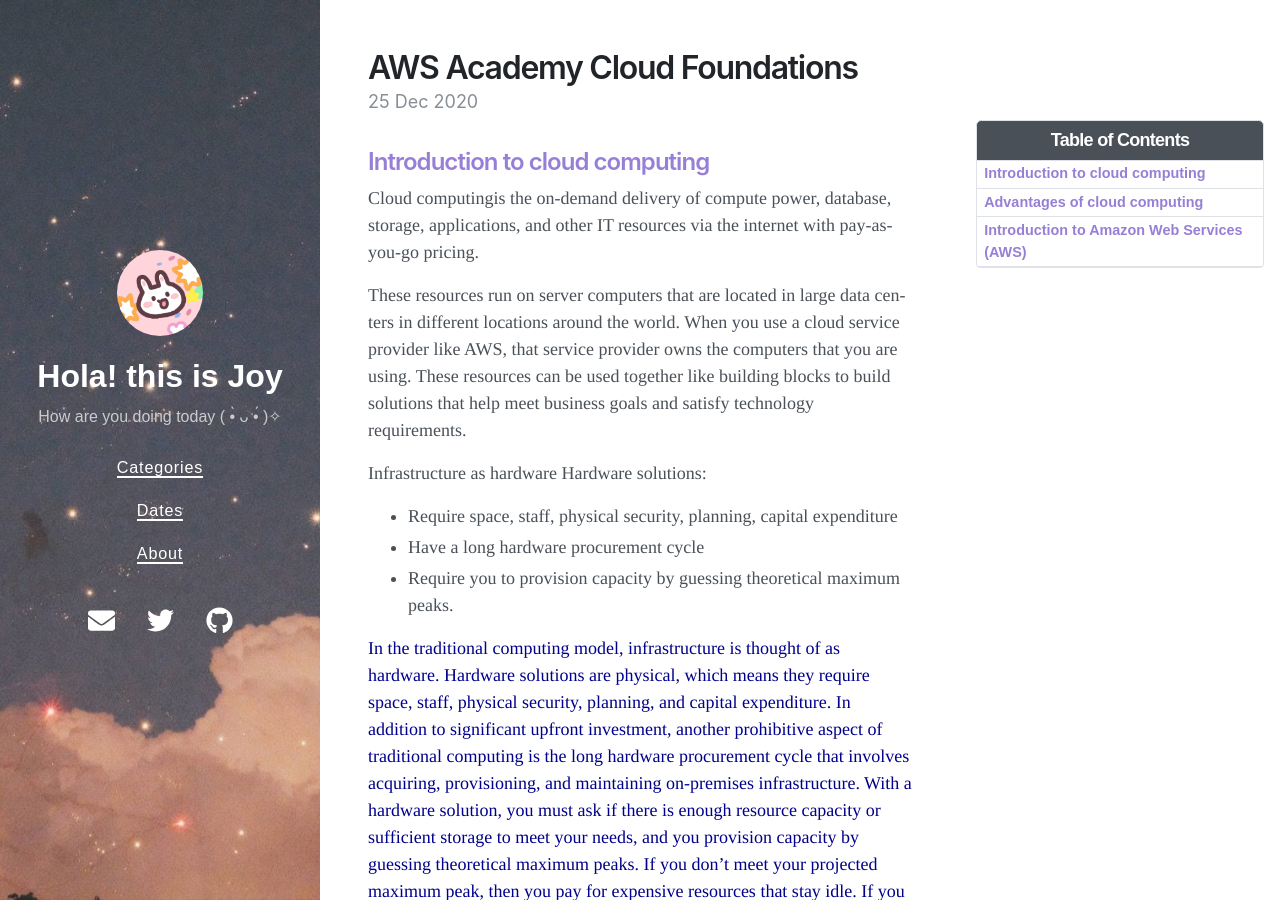
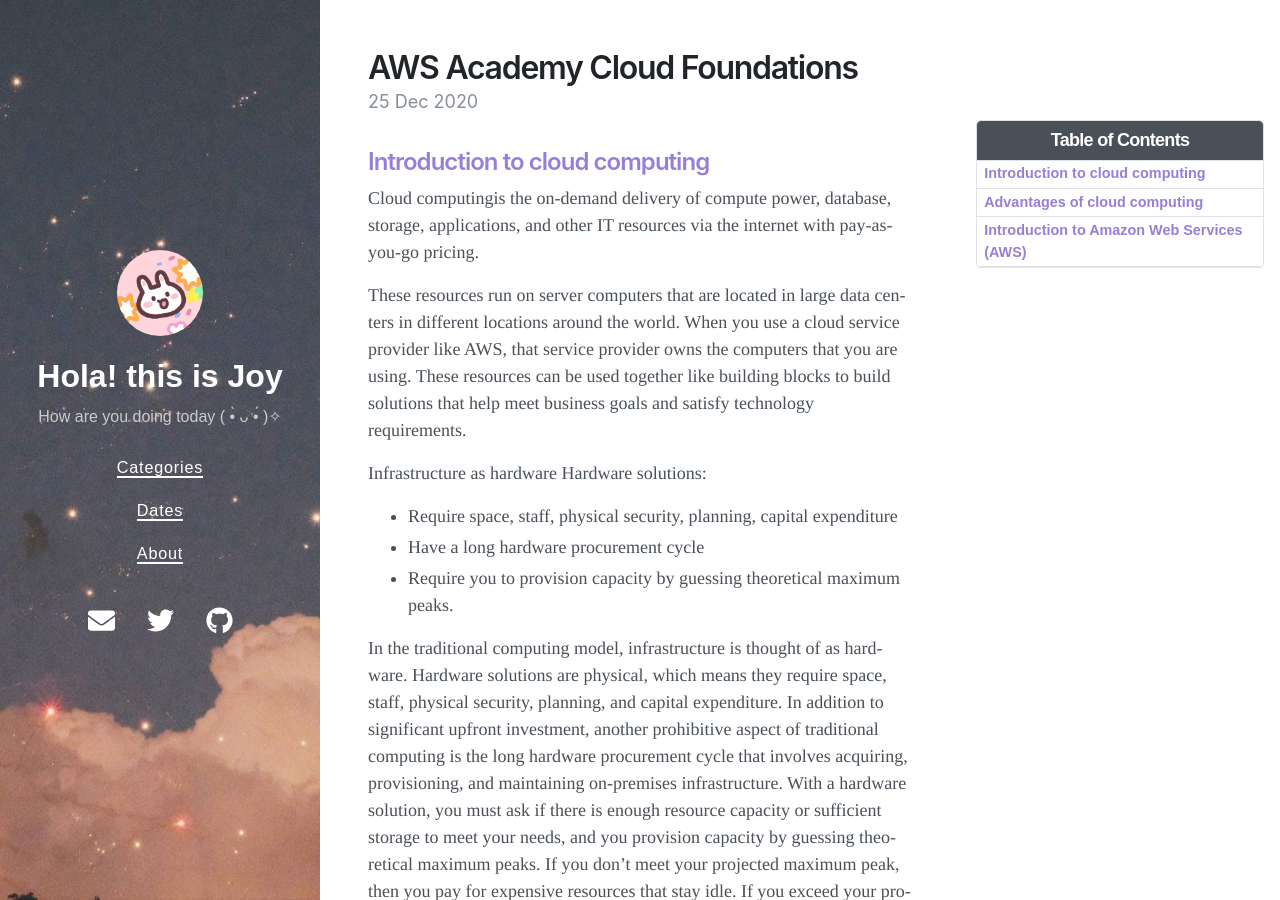
Before and after one commit to Joy3Luo/mathnotes, a Jekyll site: the page built from _posts/2020-12-25-AWS .md, in a window 1280 px wide and 900 px high. Built offline with Jekyll 4.4.1, drawn with Linux system fonts in a browser that asks for light colours; nearby versions of some CDN libraries.

Commit message:
Update 2020-12-25-AWS .md

```diff
--- a/_posts/2020-12-25-AWS .md
+++ b/_posts/2020-12-25-AWS .md
@@ -28,9 +28,7 @@
 - Have a long hardware procurement cycle
 - Require you to provision capacity by guessing theoretical maximum peaks.
 
-<font color= darkblue>
  In the traditional computing model, infrastructure is thought of as hardware. Hardware solutions are physical, which means they require space, staff, physical security, planning, and capital expenditure. In addition to significant upfront investment, another prohibitive aspect of traditional computing is the long hardware procurement cycle that involves acquiring, provisioning, and maintaining on-premises infrastructure. With a hardware solution, you must ask if there is enough resource capacity or sufficient storage to meet your needs, and you provision capacity by guessing theoretical maximum peaks. If you don’t meet your projected maximum peak, then you pay for expensive resources that stay idle. If you exceed your projected maximum peak, then you don’t have sufficient capacity to meet your needs. And if your needs change, then you must spend the time, effort, and money required to implement a new solution.For example, if you wanted to provision a new website, you would need to buy the hardware, rack and stack it, put it in a data center, and then manage it or have someone else manage it. This approach is expensive and time-consuming.
- </font><br/>
 
 Infrastructure as software
 Software solutions:
@@ -38,9 +36,7 @@
 - Can change more quickly, easily, and cost-effectively than hardware solutions
 - Eliminate the undifferentiated heavy-lifting tasks
 
-<font color= darkblue>
 By contrast, cloud computing enables you to think of your infrastructure as software. Software solutions are flexible. You can select the cloud services that best match your needs, provision and terminate those resources on-demand, and pay for what you use. You can elastically scale resources up and down in an automated fashion. With the cloud computing model, you can treat resources as temporary and disposable. The flexibility that cloud computing offers enables businesses to implement new solutions quickly and with low upfront costs. Compared to hardware solutions, software solutions can change much more quickly, easily, and cost-effectively. Cloud computing helps developers and IT departments avoid undifferentiated work like procurement, maintenance, and capacity planning, thus enabling them to focus on what matters most. As cloud computing has grown in popularity, several different service models and deployment strategies have emerged to help meet the specific needs of different users. Each type of cloud service model and deployment strategy provides you with a different level of control, flexibility, and management. Understanding the differences between these cloud service models and deployment strategies can help you decide what set of services is right for your needs.
-</font><br/>
 
 There are three main cloud service models. Each model represents a different part of the cloud computing stack and gives you a different level of control over your IT resources:
 
```
